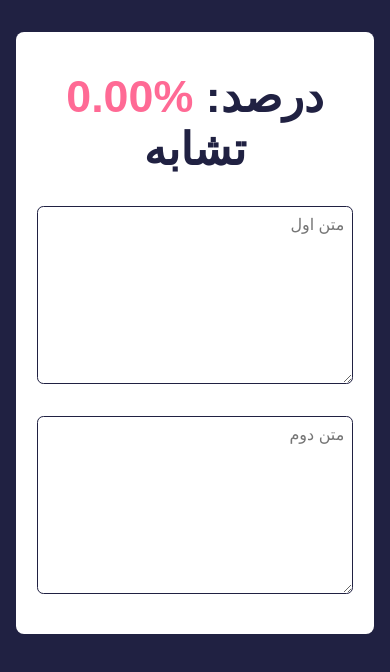
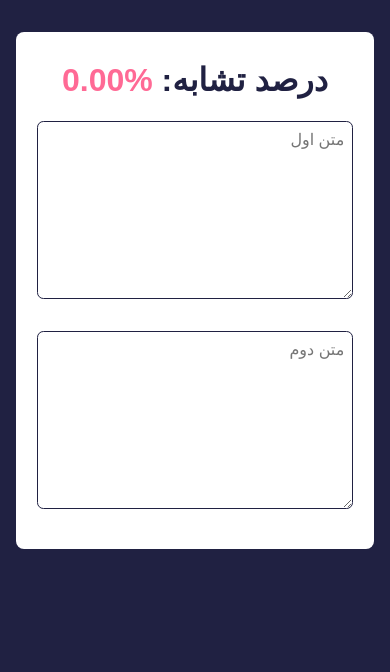
Before and after one commit to ijbrave/text-similarity-comparing, a Svelte app: page / in a window 390 px wide. Shown: the top 672 px of the page. Built offline with nearby package versions, Linux system fonts and the light colour scheme; a small style sheet from the web is missing.

Commit message:
improve font size for small screen

```diff
--- a/src/App.svelte
+++ b/src/App.svelte
@@ -104,5 +104,8 @@
 		textarea {
 			height: 10rem;
 		}
+		h1 {
+			font-size: 2rem;
+		}
 	}
 </style>
```
